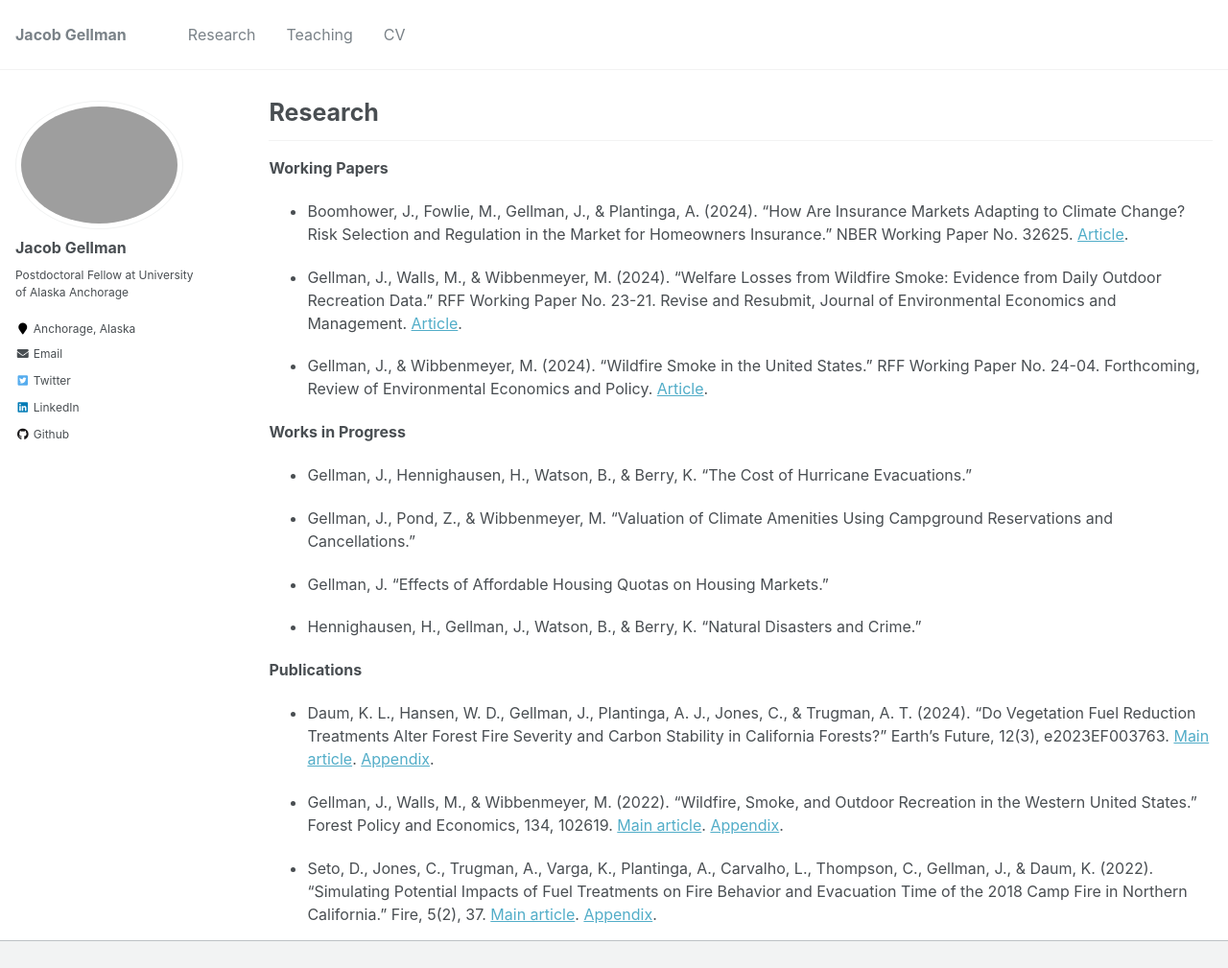
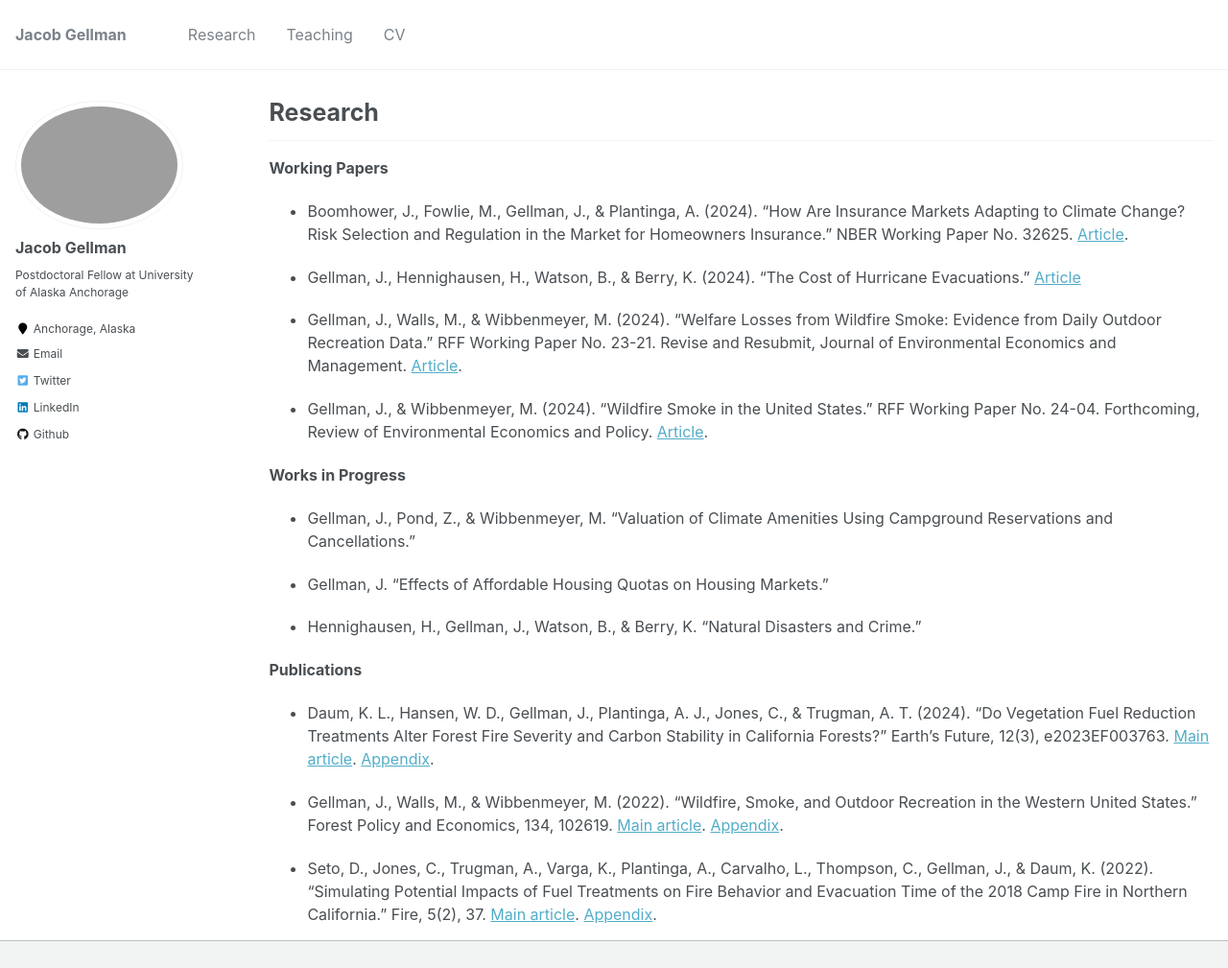
Before and after one commit to jacobgellman/jacobgellman.github.io, a Jekyll site: the page built from _pages/research.md, in a window 1280 px wide and 1161 px high, cut to the strip 0-1009 px from the top of the window. Shown: the whole strip at 96% size. Built offline with Jekyll 4.4.1, drawn with Linux system fonts in a browser that asks for light colours.

Commit message:
Draft of hurricane evacuations paper

```diff
--- a/_pages/research.md
+++ b/_pages/research.md
@@ -12,13 +12,13 @@ author_profile: true
 **Working Papers**
 * Boomhower, J., Fowlie, M., Gellman, J., & Plantinga, A. (2024). "How Are Insurance Markets Adapting to Climate Change? Risk Selection and Regulation in the Market for Homeowners Insurance." NBER Working Paper No. 32625. [Article](https://jacobgellman.github.io/files/boomhower_et_al_2024-insurance_markets_climate_change_risk.pdf).
 
+* Gellman, J., Hennighausen, H., Watson, B., & Berry, K. (2024). "The Cost of Hurricane Evacuations." [Article](https://jacobgellman.github.io/files/gellman_et_al_2024-cost_hurricane_evacuations.pdf)
+
 * Gellman, J., Walls, M., & Wibbenmeyer, M. (2024). "Welfare Losses from Wildfire Smoke: Evidence from Daily Outdoor Recreation Data." RFF Working Paper No. 23-21. Revise and Resubmit, Journal of Environmental Economics and Management. [Article](https://jacobgellman.github.io/files/gellman_et_al_2024-welfare_losses_wildfire_smoke_recreation.pdf).
 
 * Gellman, J., & Wibbenmeyer, M. (2024). "Wildfire Smoke in the United States." RFF Working Paper No. 24-04. Forthcoming, Review of Environmental Economics and Policy. [Article](https://jacobgellman.github.io/files/gellman_wibbenmeyer_2024-wildfire_smoke_in_united_states.pdf).
 
 **Works in Progress**
-* Gellman, J., Hennighausen, H., Watson, B., & Berry, K. "The Cost of Hurricane Evacuations."
-
 * Gellman, J., Pond, Z., & Wibbenmeyer, M. "Valuation of Climate Amenities Using Campground Reservations and Cancellations."
 
 * Gellman, J. "Effects of Affordable Housing Quotas on Housing Markets."
```
Also changed, not shown: 1 other file.
